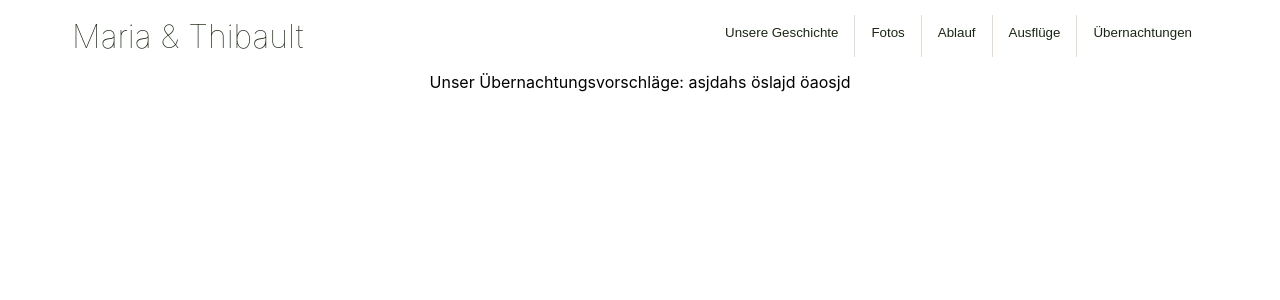
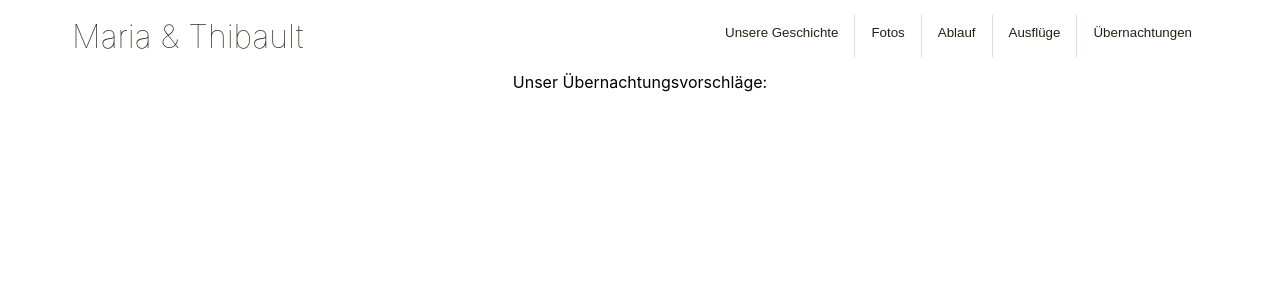
Before and after one commit to Dobherrmann/wedding, a React (Create React App) app: page /Sleep in a window 1280 px wide. Shown: the top 300 px of the page. Built offline with nearby package versions, Linux system fonts and the light colour scheme.

Commit message:
mycommit

```diff
--- a/src/pages/Sleep.js
+++ b/src/pages/Sleep.js
@@ -9,9 +9,7 @@ class Sleep extends Component {
         return (
             <div>
                 Unser Übernachtungsvorschläge:
-                asjdahs
-                öslajd
-                öaosjd
+
             </div>
         );
     }
```
